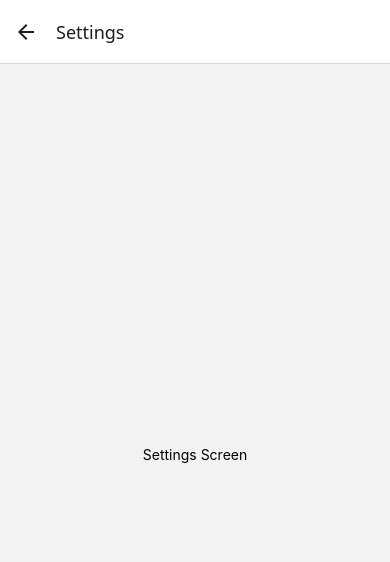
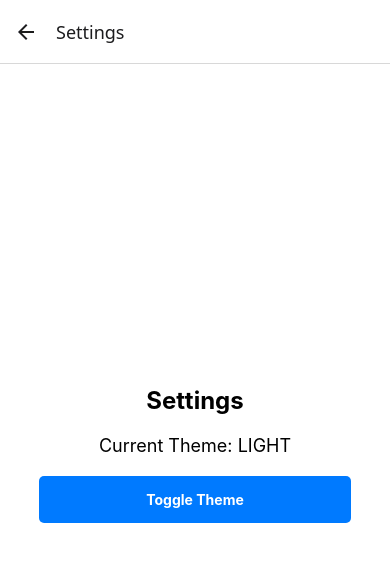
Before and after one commit to Musab68/PreferencesApp, a React Native app: screen /Settings in a window 390 px wide. Shown: the top 562 px of the page. Built offline with nearby package versions, Linux system fonts and the light colour scheme.

Commit message:
feat: theme preference with custom hook and persistence

```diff
--- /dev/null
+++ b/hooks/useTheme.js
@@ -0,0 +1,22 @@
+import { useEffect, useState } from 'react';
+import AsyncStorage from '@react-native-async-storage/async-storage';
+
+export function useTheme() {
+  const [theme, setTheme] = useState('light');
+
+  // Uygulama açıldığında kaydedilen temayı yükle
+  useEffect(() => {
+    AsyncStorage.getItem('theme').then(stored => {
+      if (stored) setTheme(stored);
+    });
+  }, []);
+
+  // Temayı değiştiren fonksiyon
+  const toggleTheme = async () => {
+    const next = theme === 'light' ? 'dark' : 'light';
+    setTheme(next);
+    await AsyncStorage.setItem('theme', next);
+  };
+
+  return { theme, toggleTheme };
+}
--- a/screens/SettingsScreen.js
+++ b/screens/SettingsScreen.js
@@ -1,10 +1,34 @@
-import { View, Text, StyleSheet } from 'react-native';
+import React from 'react';
+import { View, Text, Pressable, StyleSheet } from 'react-native';
+import { useTheme } from '../hooks/useTheme';
 
 export default function SettingsScreen() {
+  const { theme, toggleTheme } = useTheme();
+
   return (
-    <View style={styles.container}>
-      <Text>Settings Screen</Text>
+    <View style={[styles.container, theme === 'dark' ? styles.darkBg : styles.lightBg]}>
+      <Text style={[styles.title, theme === 'dark' ? styles.darkText : styles.lightText]}>
+        Settings
+      </Text>
+      <Text style={[styles.text, theme === 'dark' ? styles.darkText : styles.lightText]}>
+        Current Theme: {theme.toUpperCase()}
+      </Text>
+
+      <Pressable style={styles.button} onPress={toggleTheme}>
+        <Text style={styles.buttonText}>Toggle Theme</Text>
+      </Pressable>
     </View>
   );
 }
-const styles = StyleSheet.create({ container: { flex: 1, justifyContent: 'center', alignItems: 'center' } });
+
+const styles = StyleSheet.create({
+  container: { flex: 1, justifyContent: 'center', alignItems: 'center', gap: 20 },
+  lightBg: { backgroundColor: '#ffffff' },
+  darkBg: { backgroundColor: '#121212' },
+  title: { fontSize: 24, fontWeight: 'bold' },
+  text: { fontSize: 18 },
+  lightText: { color: '#000000' },
+  darkText: { color: '#ffffff' },
+  button: { backgroundColor: '#007AFF', padding: 15, borderRadius: 5, width: '80%' },
+  buttonText: { color: 'white', textAlign: 'center', fontWeight: 'bold' }
+});
```
